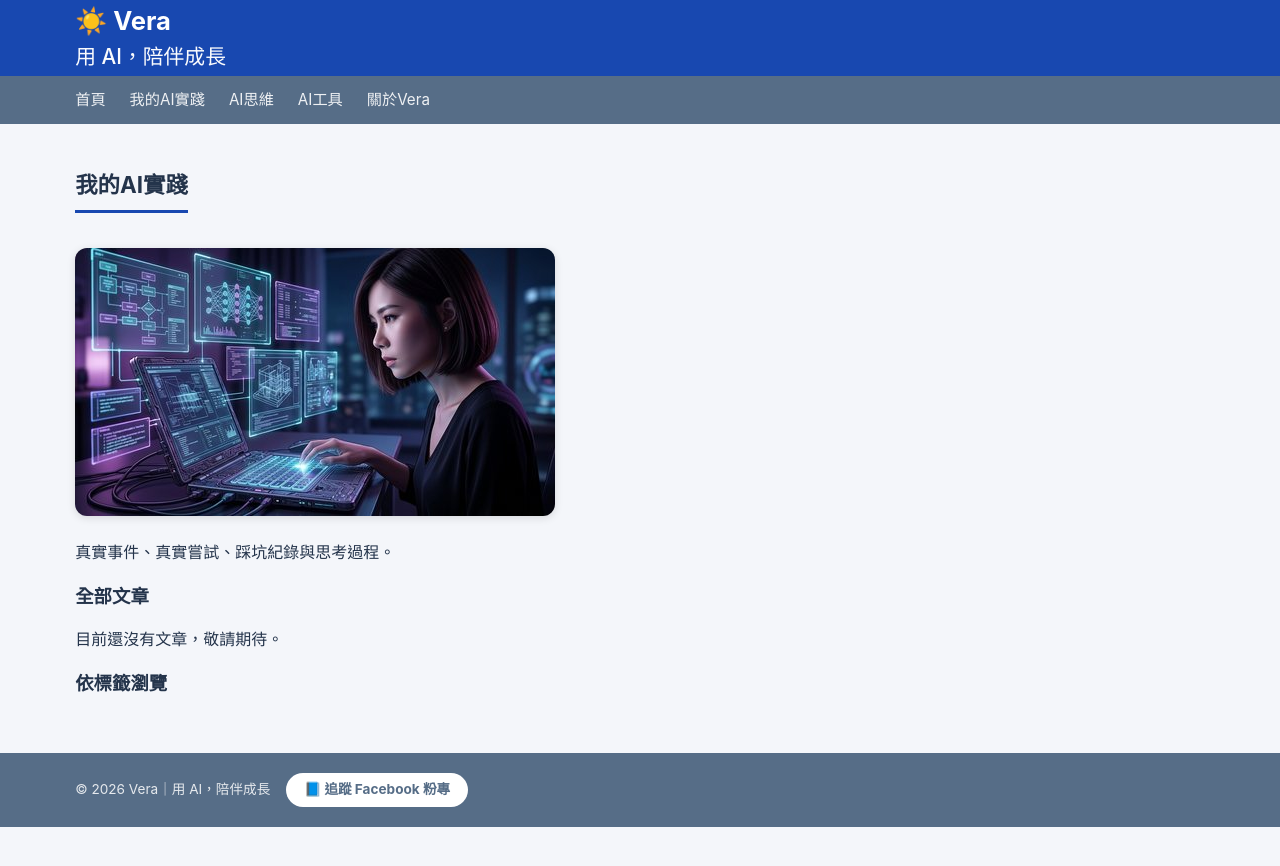
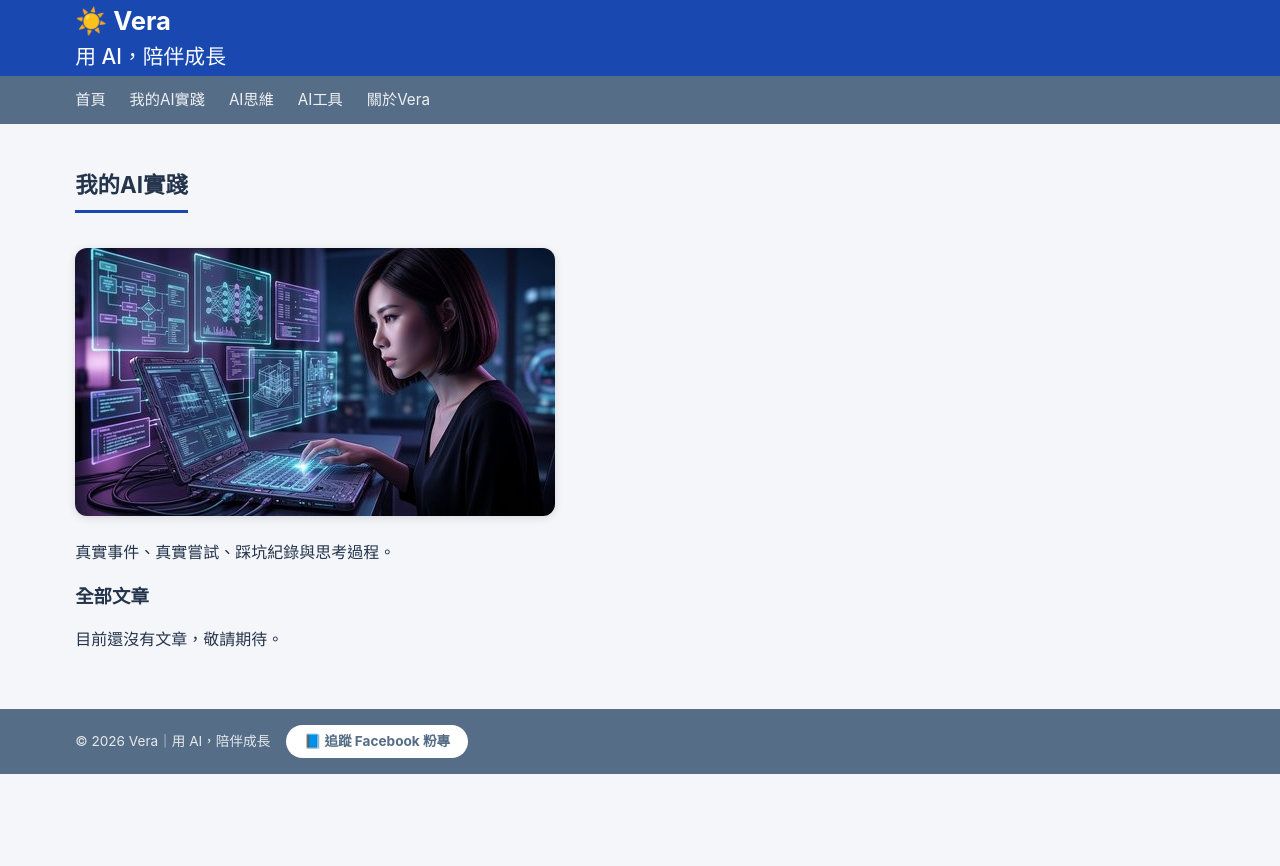
Before and after one commit to Vera-With-AI/Vera-With-AI.github.io, a Jekyll site: the page built from ai-practice.md, in a window 1280 px wide. Shown: the top 866 px of the page. Built offline with Jekyll 4.4.1, drawn with Linux system fonts in a browser that asks for light colours.

Commit message:
調整排版：縮小main底部留白、隱藏空的依標籤瀏覽區塊、頁尾內距縮小
Co-Authored-By: Claude Sonnet 5 <noreply@anthropic.com>

```diff
--- a/_config.yml
+++ b/_config.yml
@@ -12,7 +12,7 @@ collections:
 
 markdown: kramdown
 
-css_version: 23
+css_version: 24
 
 exclude:
   - _templates
--- a/ai-practice.md
+++ b/ai-practice.md
@@ -20,6 +20,7 @@ description: "真實事件、真實嘗試、踩坑紀錄與思考過程——記
 目前還沒有文章，敬請期待。
 {% endif %}
 
+{% if site.tags.size > 0 %}
 ## 依標籤瀏覽
 
 {% for tag in site.tags %}
@@ -30,3 +31,4 @@ description: "真實事件、真實嘗試、踩坑紀錄與思考過程——記
 {% endfor %}
 
 {% endfor %}
+{% endif %}
--- a/assets/css/style.css
+++ b/assets/css/style.css
@@ -66,7 +66,7 @@ body {
 
 main.container {
   padding: 24px 24px 40px;
-  min-height: 55vh;
+  min-height: 30vh;
 }
 
 .intro p { margin: 0 0 14px; }
@@ -174,7 +174,7 @@ a { color: var(--navy); }
 .site-footer {
   background: var(--blue-grey);
   color: rgba(255,255,255,0.85);
-  padding: 20px 0;
+  padding: 16px 0;
   font-size: 0.85rem;
   text-align: left;
 }
```
